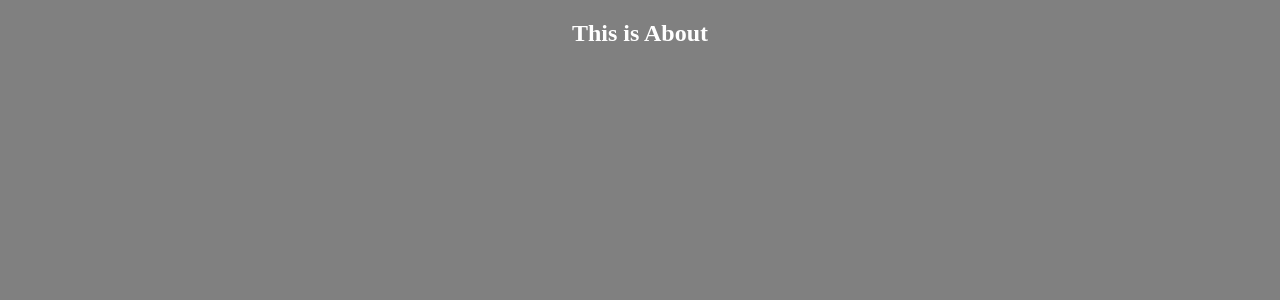
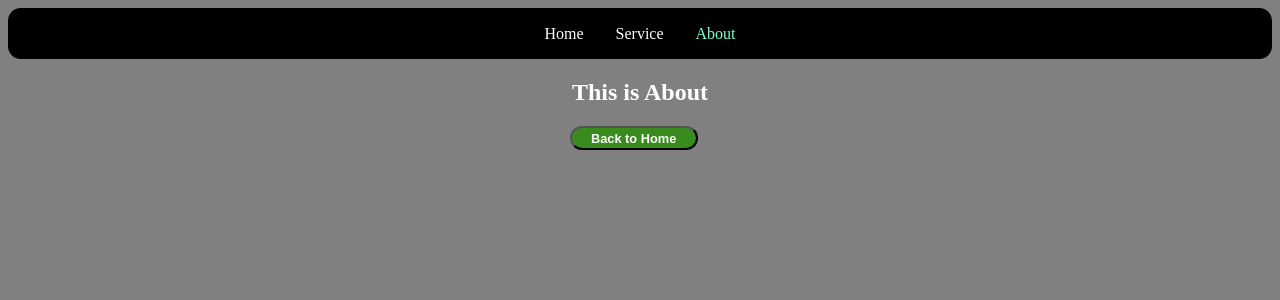
Before and after one commit to SazinSamin/ReactJs, a React (Create React App) app: page /about in a window 1280 px wide. Shown: the top 300 px of the page. Built offline with nearby package versions, Linux system fonts and the light colour scheme.

Commit message:
Routing & Navigation

```diff
--- a/public/style.css
+++ b/public/style.css
@@ -31,3 +31,27 @@
 span{
     color: rgb(145, 63, 76);
 }
+
+nav {
+    height: 4vw;
+    background-color: black;
+    display: flex;
+    justify-content: center;
+    align-items: center;
+    border-radius: 1vw;
+}
+
+.nav-link {
+    color: white;
+    margin: 1rem;
+    text-decoration: none;
+}
+
+.nav-link:hover{
+    color: aqua;
+    transition: 1200ms;
+}
+
+nav .active{
+    color: aquamarine;
+}
--- a/src/App.js
+++ b/src/App.js
@@ -3,9 +3,11 @@
 import About from "./routing/About";
 import Service from "./routing/Service";
 import Error from "./routing/Error";
+import Navbar from "./routing/Navbar";
 
 export default function App() {
   return <BrowserRouter>
+    <Navbar />
     <Routes>
         <Route path="/" element={<HomePage />}/>
         <Route path="/about" element={<About />}/>
--- a/src/routing/About.js
+++ b/src/routing/About.js
@@ -1,8 +1,15 @@
+import { useNavigate } from "react-router";
+
+
 const About = () => {
-
+  // Navigation
+  const navigate = useNavigate();
 
   return <div>
     <h2>This is About</h2>
+    <button onClick={() => {
+      navigate("/");
+    }}>Back to Home</button>
   </div>
 }
 
--- /dev/null
+++ b/src/routing/Navbar.js
@@ -0,0 +1,13 @@
+import { Link, NavLink } from "react-router-dom";
+import style from "../css/navbar.module.css";
+
+// Routing
+const Navbar = () => {
+  return <nav>
+    <NavLink to="/" className="nav-link">Home</NavLink>
+    <NavLink to="/service" className="nav-link">Service</NavLink>
+    <NavLink to="/about" className="nav-link">About</NavLink>
+  </nav>
+}
+
+export default Navbar;
```
Also changed, not shown: src/css/navbar.module.css (added), 1 other file (tests, documents, lock files or other folders).
